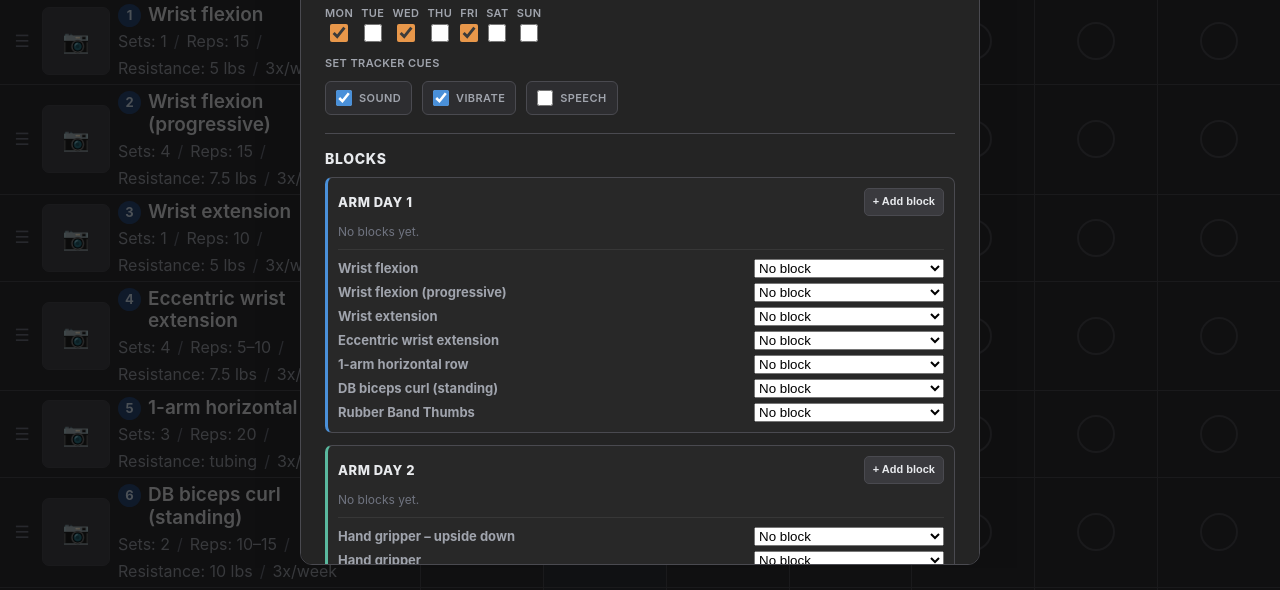
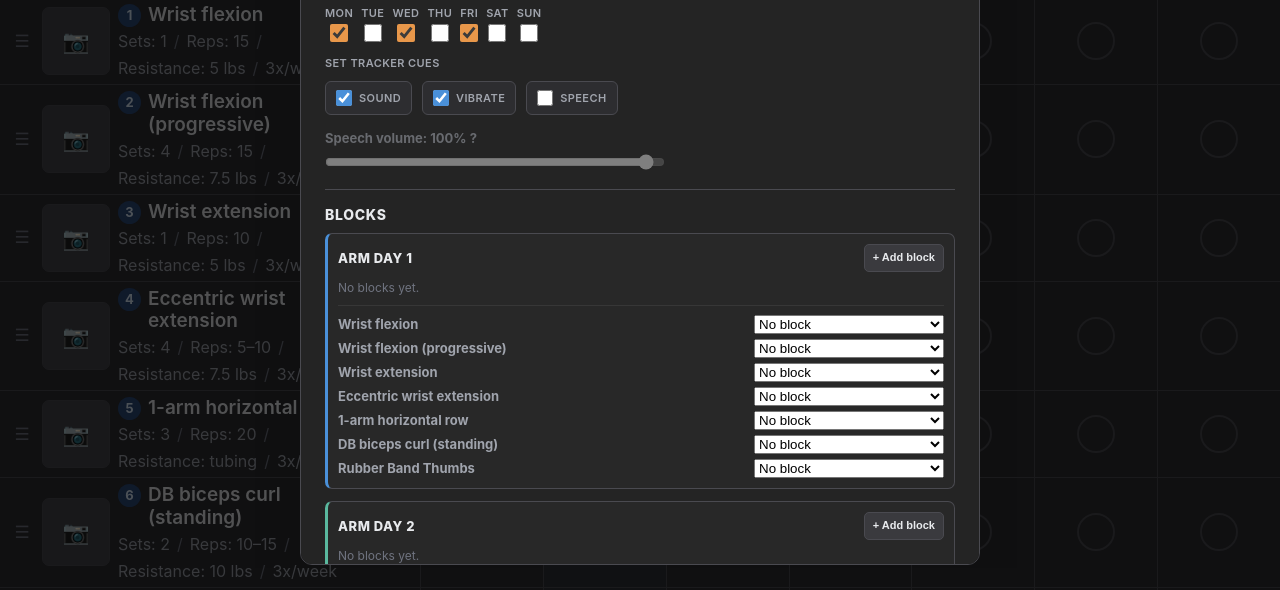
Before and after one commit to AnhDuck/physio-exercise-manager, a plain HTML site: page index.html in a window 1280 px wide. Both pictures are taken after a click on the button "Settings". Shown: the part 195-785 px from the top of the page. Drawn offline with Linux system fonts and the light colour scheme.

Commit message:
Add speech cue volume slider

```diff
--- a/css/styles.css
+++ b/css/styles.css
@@ -1844,6 +1844,33 @@ body.dense-mode .dose-marker {
   width: 16px;
   height: 16px;
   accent-color: var(--c-day1);
+}
+
+.form-field .cue-volume-label {
+  display: grid;
+  gap: 7px;
+  max-width: 340px;
+  margin-top: 10px;
+  color: var(--text-muted);
+  font-size: 13px;
+  font-weight: 700;
+  letter-spacing: 0;
+  text-transform: none;
+}
+
+.form-field .cue-volume-label input[type="range"] {
+  width: 100%;
+  height: 6px;
+  accent-color: var(--c-day1);
+  cursor: pointer;
+}
+
+.form-field .cue-volume-label.is-disabled {
+  opacity: .55;
+}
+
+.form-field .cue-volume-label.is-disabled input[type="range"] {
+  cursor: not-allowed;
 }
 
 .set-tracker {
--- a/index.html
+++ b/index.html
@@ -164,6 +164,13 @@
             <label class="cue-check-label"><input type="checkbox" id="setting-cue-vibrate" /><span>Vibrate</span></label>
             <label class="cue-check-label"><input type="checkbox" id="setting-cue-speech" /><span>Speech</span></label>
           </div>
+          <label class="cue-volume-label" for="setting-cue-speech-volume">
+            <span class="cue-volume-heading">
+              <span id="setting-cue-speech-volume-label">Speech volume: 100%</span>
+              <span class="settings-tooltip" tabindex="0" aria-label="Speech volume saves automatically." data-tooltip="Speech volume saves automatically.">?</span>
+            </span>
+            <input type="range" id="setting-cue-speech-volume" min="0" max="100" step="5" />
+          </label>
         </div>
       </div>
 
--- a/js/app.js
+++ b/js/app.js
@@ -1429,6 +1429,7 @@ function playSetCue(setNumber) {
   if (settings.setCueSpeech && window.speechSynthesis) {
     const utterance = new SpeechSynthesisUtterance(`set ${setNumber} completed`);
     utterance.rate = 1.1;
+    utterance.volume = clampSetCueSpeechVolume(settings.setCueSpeechVolume ?? 1);
     window.speechSynthesis.cancel();
     window.speechSynthesis.speak(utterance);
   }
@@ -2047,13 +2048,16 @@ function openSettingsModal() {
   document.getElementById('setting-cue-sound').checked = settings.setCueSound !== false;
   document.getElementById('setting-cue-vibrate').checked = settings.setCueVibrate !== false;
   document.getElementById('setting-cue-speech').checked = Boolean(settings.setCueSpeech);
+  syncSpeechVolumeControl();
   renderBlockSettings();
   document.getElementById('settings-modal').classList.remove('hidden');
 }
 
 function closeSettingsModal(restore = true) {
   if (restore && settingsModalSnapshot) {
+    const savedSpeechVolume = settings.setCueSpeechVolume;
     settings = JSON.parse(JSON.stringify(settingsModalSnapshot.settings));
+    settings.setCueSpeechVolume = clampSetCueSpeechVolume(savedSpeechVolume);
     settingsModalSnapshot.exerciseBlocks.forEach(saved => {
       const ex = exercises.find(item => item.id === saved.id);
       if (ex) ex.blockId = saved.blockId;
@@ -2076,11 +2080,40 @@ function saveSettingsModal() {
   settings.setCueSound = document.getElementById('setting-cue-sound').checked;
   settings.setCueVibrate = document.getElementById('setting-cue-vibrate').checked;
   settings.setCueSpeech = document.getElementById('setting-cue-speech').checked;
+  settings.setCueSpeechVolume = readSpeechVolumeSlider();
   readBlockSettingsForm();
   saveSettings(settings);
   saveExercises(exercises);
   closeSettingsModal(false);
   render();
+}
+
+function syncSpeechVolumeControl() {
+  const input = document.getElementById('setting-cue-speech-volume');
+  const speechToggle = document.getElementById('setting-cue-speech');
+  if (!input || !speechToggle) return;
+  const percent = Math.round(clampSetCueSpeechVolume(settings.setCueSpeechVolume) * 100);
+  input.value = String(percent);
+  updateSpeechVolumeLabel(percent);
+  input.disabled = !speechToggle.checked;
+  input.closest('.cue-volume-label')?.classList.toggle('is-disabled', input.disabled);
+}
+
+function updateSpeechVolumeLabel(percent = readSpeechVolumeSlider() * 100) {
+  const label = document.getElementById('setting-cue-speech-volume-label');
+  if (!label) return;
+  label.textContent = `Speech volume: ${Math.round(percent)}%`;
+}
+
+function readSpeechVolumeSlider() {
+  const input = document.getElementById('setting-cue-speech-volume');
+  return clampSetCueSpeechVolume(input ? Number(input.value) / 100 : settings.setCueSpeechVolume);
+}
+
+function handleSpeechVolumeInput() {
+  settings.setCueSpeechVolume = readSpeechVolumeSlider();
+  updateSpeechVolumeLabel(settings.setCueSpeechVolume * 100);
+  saveSettings(settings);
 }
 
 function renderBlockSettings() {
@@ -2507,6 +2540,8 @@ function bindStaticEvents() {
   document.getElementById('btn-settings').addEventListener('click', openSettingsModal);
   document.getElementById('settings-cancel').addEventListener('click', closeSettingsModal);
   document.getElementById('settings-save').addEventListener('click', saveSettingsModal);
+  document.getElementById('setting-cue-speech-volume').addEventListener('input', handleSpeechVolumeInput);
+  document.getElementById('setting-cue-speech').addEventListener('change', syncSpeechVolumeControl);
   document.getElementById('settings-modal').addEventListener('click', (e) => {
     if (e.target === document.getElementById('settings-modal')) closeSettingsModal();
   });
--- a/js/storage.js
+++ b/js/storage.js
@@ -38,22 +38,36 @@ function loadSettings() {
       setCueSound: true,
       setCueVibrate: true,
       setCueSpeech: false,
+      setCueSpeechVolume: 1,
       personalDayStartTime: '07:00',
     };
     saveSettings(defaults);
     return defaults;
   }
-  return {
+  const loaded = {
     setCueSound: true,
     setCueVibrate: true,
     setCueSpeech: false,
+    setCueSpeechVolume: 1,
     personalDayStartTime: '07:00',
     ...JSON.parse(raw),
   };
+  loaded.setCueSpeechVolume = clampSetCueSpeechVolume(loaded.setCueSpeechVolume);
+  return loaded;
 }
 
 function saveSettings(settings) {
-  localStorage.setItem(KEYS.SETTINGS, JSON.stringify(settings));
+  const nextSettings = {
+    ...settings,
+    setCueSpeechVolume: clampSetCueSpeechVolume(settings.setCueSpeechVolume),
+  };
+  localStorage.setItem(KEYS.SETTINGS, JSON.stringify(nextSettings));
+}
+
+function clampSetCueSpeechVolume(value) {
+  const volume = Number(value);
+  if (!Number.isFinite(volume)) return 1;
+  return Math.max(0, Math.min(1, volume));
 }
 
 function loadEvents() {
```
